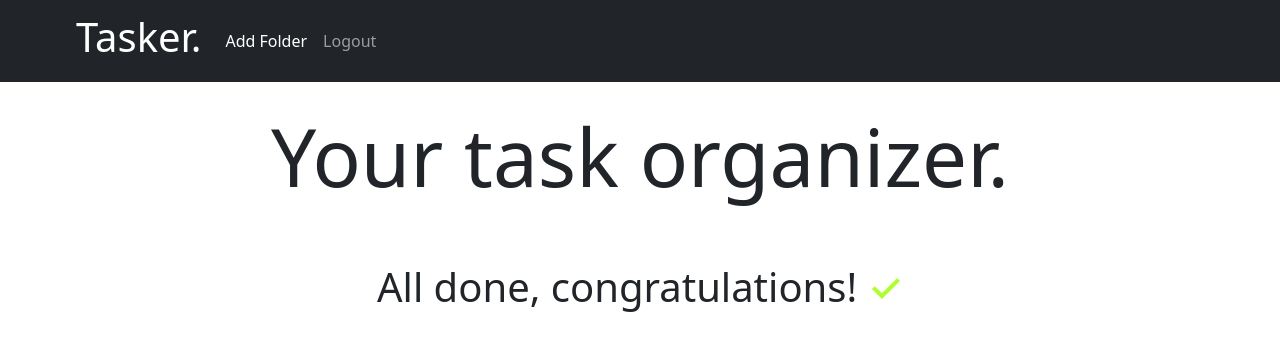
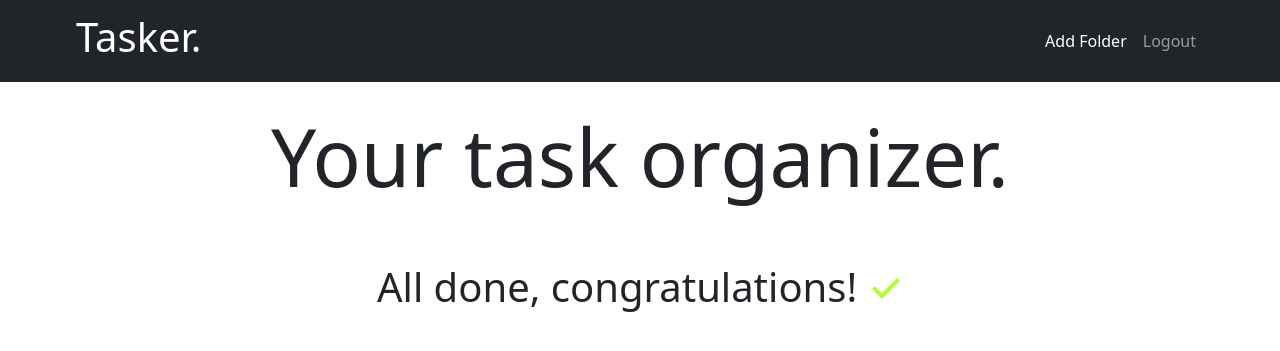
Before and after one commit to LeoMainini/personal-todo, a Flask app: page / in a window 1280 px wide. Shown: the top 351 px of the page. Run offline with Flask 2, Linux system fonts and the light colour scheme; a user stored in the database is signed in; data that the repository does not hold is empty; some libraries are stand-ins or nearby versions.

Commit message:
revise navbar locations and behavior

```diff
--- a/static/style/style.css
+++ b/static/style/style.css
@@ -23,7 +23,7 @@ h1{
 }
 
 a.task-btn, a.folder-btn{
-    font-size: 2rem;
+    font-size: 1.5rem;
 }
 
 
@@ -108,9 +108,6 @@ p{
     .content{
         padding: 5% 3% 5% 3%;
     }
-    .navbar-padding{
-        padding: 1% 3% 1% 3%;
-    }
 
     .form-field{
         width: 80%;
--- a/templates/base.htm
+++ b/templates/base.htm
@@ -17,25 +17,25 @@
     {% block navbar %}
     {% if current_user.is_authenticated %}
     <nav class="navbar navbar-expand-lg navbar-dark bg-dark navbar-padding">
-      <div class="container-fluid">
-        <a class="navbar-brand" href="#"><h3>Tasker.</h3></a>
-        <button class="navbar-toggler" type="button" data-bs-toggle="collapse" data-bs-target="#navbarTogglerDemo02" aria-controls="navbarTogglerDemo02" aria-expanded="false" aria-label="Toggle navigation">
-          <span class="navbar-toggler-icon"></span>
-        </button>
-        <div class="collapse navbar-collapse" id="navbarTogglerDemo02">
-          <ul class="navbar-nav me-auto mb-2 mb-lg-0">
-            <li class="nav-item">
-              <a class="nav-link active" aria-current="page" href="{{url_for('add_folder')}}">Add Folder</a>
-            </li>
-            <li class="nav-item">
-              <a class="nav-link" href="{{url_for('logout')}}">Logout</a>
-            </li>
-
-          </ul>
-
-        </div>
-      </div>
-    </nav>
+            <div class="container-fluid py-0 px-auto">
+              <a class="navbar-brand light-text"><h3>Tasker.</h3></a>
+              <button class="navbar-toggler" type="button"
+                  data-bs-toggle="collapse"
+                  data-bs-target="#navbarNavAltMarkup"
+                  aria-controls="navbarNavAltMarkup" aria-expanded="false"
+                  aria-label="Toggle navigation">
+                  <span class="navbar-toggler-icon"></span>
+              </button>
+                <div class="collapse navbar-collapse text-right" id="navbarNavAltMarkup">
+                    <div class="navbar-nav ms-auto">
+                        <a class="nav-link active light-text"
+                            aria-current="page"
+                            href="{{url_for('add_folder')}}">Add Folder</a>
+                        <a class="nav-link light-text" href="{{url_for('logout')}}">Logout</a>
+                    </div>
+                </div>
+            </div>
+        </nav>
     {% endif %}
     {% endblock %}
   </div>
```
